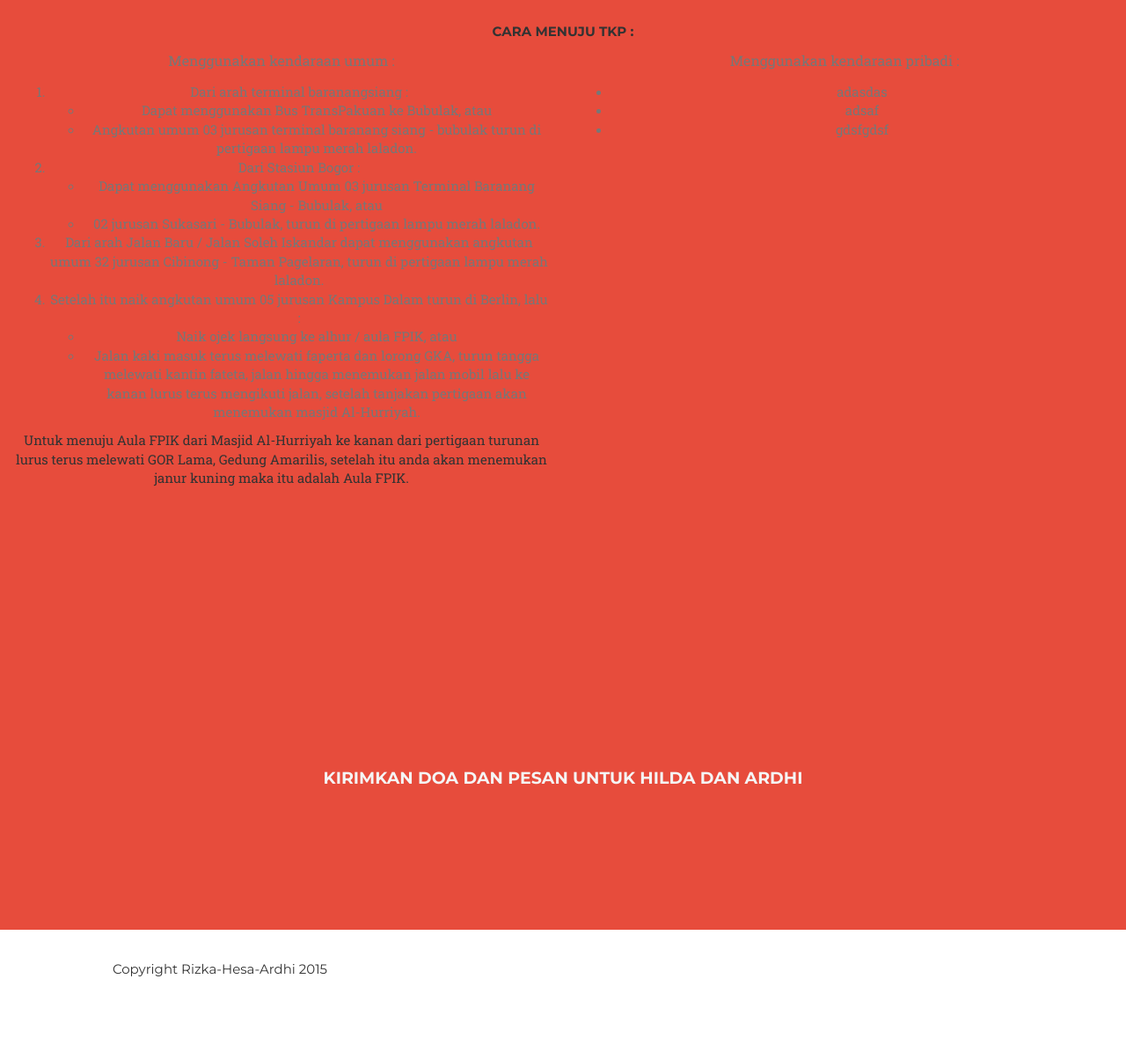
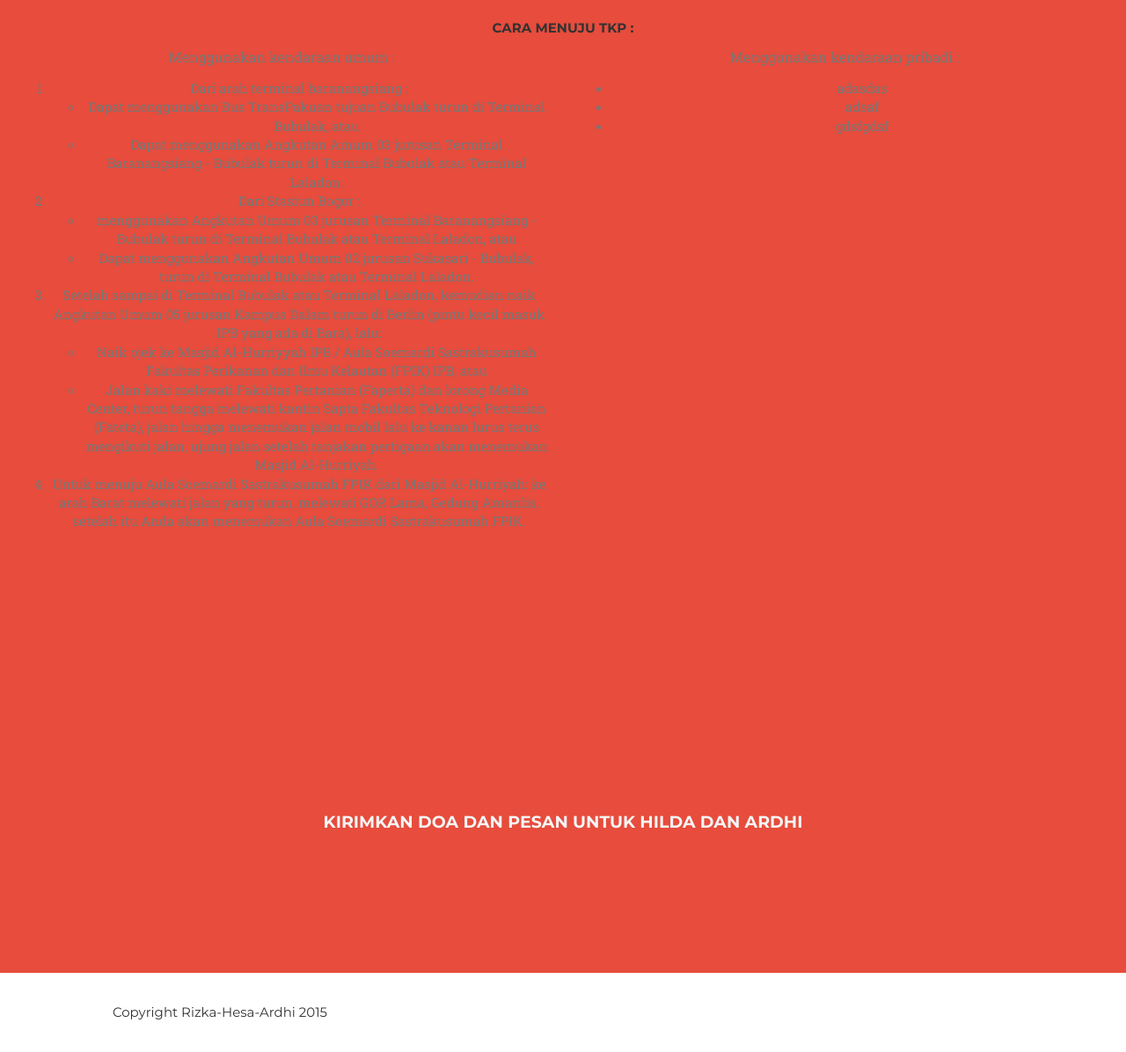
Before and after one commit to ardhipoetra/rdhldwedding, a Jekyll site: the page built from index.html, in a window 1280 px wide and 1400 px high, scrolled down 6662 px. Shown: the part 204-1400 px from the top of the window at 88% size. Built offline with Jekyll 4.4.1, drawn with Linux system fonts in a browser that asks for light colours; some web fonts are replaced; before the commit the page ends 8013 px from its top, so only the background shows below that.

```diff
--- a/_includes/about.html
+++ b/_includes/about.html
@@ -82,7 +82,7 @@
                                 </div>
                             </div>
                         </li>
-                        <li class="timeline-inverted">
+                        <li class="timeline-inverted last">
                             <div class="timeline-image">
                                 <h4>Let us
                                     <br>create our stories</h4>
@@ -92,7 +92,9 @@
                                     <h4>Desember 2015</h4>
                                     <h4 class="subheading">The big day</h4>
                                 </div>
-                                 Tidak ada yg tahu rencana yg Allah persiapkan untuk kami. Tanpa diduga sebelumnya saat yang tepat itu terjadi pada bulan ini. 20 Desember 2015, 9 Rabiul Awal 1437. 1 hari sebelum Rasulullah Muhammad SAW menikah dengan Khadijah. Semoga keluarga kecil yg akan kami bangun, dipenuhi dgn rahmah seperti Rasul dgn Khadijah, dipenuhi dgn mawaddah seperti Rasul dgn Aisyah, dan diberikan sakinnah pada hati kami.
+                                <div class="timeline-body">
+                                    <p class="text-muted">
+                                 Tidak ada yg tahu rencana yg Allah persiapkan untuk kami. Tanpa diduga sebelumnya saat yang tepat itu terjadi pada bulan ini. 20 Desember 2015, 9 Rabiul Awal 1437. 1 hari sebelum Rasulullah Muhammad SAW menikah dengan Khadijah. Semoga keluarga kecil yg akan kami bangun, dipenuhi dgn rahmah seperti Rasul dgn Khadijah, dipenuhi dgn mawaddah seperti Rasul dgn Aisyah, dan diberikan sakinnah pada hati kami.</p>
                             </div>
 
                         </li>
--- a/_includes/css/agency.css
+++ b/_includes/css/agency.css
@@ -427,6 +427,10 @@
     #portfolio .portfolio-item {
         margin: 0 0 30px;
     }
+}
+
+li.timeline-inverted.last::after {
+    clear:none;
 }
 
 .timeline {
--- a/_includes/team.html
+++ b/_includes/team.html
@@ -30,25 +30,24 @@
                    <ol>
                    <li class="text-muted">Dari arah terminal baranangsiang :
                    <ul>
-					   <li class="text-muted">Dapat menggunakan Bus TransPakuan ke Bubulak, atau</li>
-					   <li class="text-muted">Angkutan umum 03 jurusan terminal baranang siang - bubulak turun di pertigaan lampu merah laladon.</li>
+					   <li class="text-muted">Dapat menggunakan Bus TransPakuan tujuan Bubulak turun di Terminal Bubulak, atau</li>
+					   <li class="text-muted">Dapat menggunakan Angkutan Amum 03 jurusan Terminal Baranangsiang - Bubulak turun di Terminal Bubulak atau Terminal Laladon.</li>
                    </ul>
                    </li>
                    <li class="text-muted">Dari Stasiun Bogor :
                    <ul>
-					   <li class="text-muted">Dapat menggunakan Angkutan Umum 03 jurusan Terminal Baranang Siang - Bubulak, atau</li>
-					   <li class="text-muted">02 jurusan Sukasari - Bubulak, turun di pertigaan lampu merah laladon.</li>
+					   <li class="text-muted">menggunakan Angkutan Umum 03 jurusan Terminal Baranangsiang - Bubulak turun di Terminal Bubulak atau Terminal Laladon, atau</li>
+					   <li class="text-muted">Dapat menggunakan Angkutan Umum 02 jurusan Sukasari - Bubulak, turun di Terminal Bubulak atau Terminal Laladon.</li>
                    </ul>
                    </li>
-                   <li class="text-muted">Dari arah Jalan Baru / Jalan Soleh Iskandar dapat menggunakan angkutan umum 32 jurusan Cibinong - Taman Pagelaran, turun di pertigaan lampu merah laladon.</li>
-                   <li class="text-muted">Setelah itu naik angkutan umum 05 jurusan Kampus Dalam turun di Berlin, lalu :
+                   <li class="text-muted">Setelah sampai di Terminal Bubulak atau Terminal Laladon, kemudian naik Angkutan Umum 05 jurusan Kampus Dalam turun di Berlin (pintu kecil masuk IPB yang ada di Bara), lalu:</li>
                     <ul>
-					   <li class="text-muted">Naik ojek langsung ke alhur / aula FPIK, atau</li>
-					   <li class="text-muted">Jalan kaki masuk terus melewati faperta dan lorong GKA, turun tangga melewati kantin fateta, jalan hingga menemukan jalan mobil lalu ke kanan lurus terus mengikuti jalan, setelah tanjakan pertigaan akan menemukan masjid Al-Hurriyah.</li>
+					   <li class="text-muted">Naik ojek ke Masjid Al-Hurriyyah IPB / Aula Soemardi Sastrakusumah Fakultas Perikanan dan Ilmu Kelautan (FPIK) IPB, atau</li>
+					   <li class="text-muted">Jalan kaki melewati Fakultas Pertanian (Faperta) dan lorong Media Center, turun tangga melewati kantin Sapta Fakultas Teknologi Pertanian (Fateta), jalan hingga menemukan jalan mobil lalu ke kanan lurus terus mengikuti jalan, ujung jalan setelah tanjakan pertigaan akan menemukan Masjid Al-Hurriyah.</li>
                    </ul>
                    </li>
+                   <li class="text-muted">Untuk menuju Aula Soemardi Sastrakusumah FPIK dari Masjid Al-Hurriyah: ke arah Barat melewati jalan yang turun, melewati GOR Lama, Gedung Amarilis, setelah itu Anda akan menemukan Aula Soemardi Sastrakusumah FPIK.</li>
                    </ol>
-                   Untuk menuju Aula FPIK dari Masjid Al-Hurriyah ke kanan dari pertigaan turunan lurus terus melewati GOR Lama, Gedung Amarilis, setelah itu anda akan menemukan janur kuning maka itu adalah Aula FPIK.
                     </p>
                  </div><div class="col-md-6 text-center">
                     <p class="large text-muted">Menggunakan kendaraan pribadi :
```
Also changed, not shown: _includes/map.html (deleted, +0 -23 lines), _includes/services.html (line endings or trailing spaces), 1 other file.
